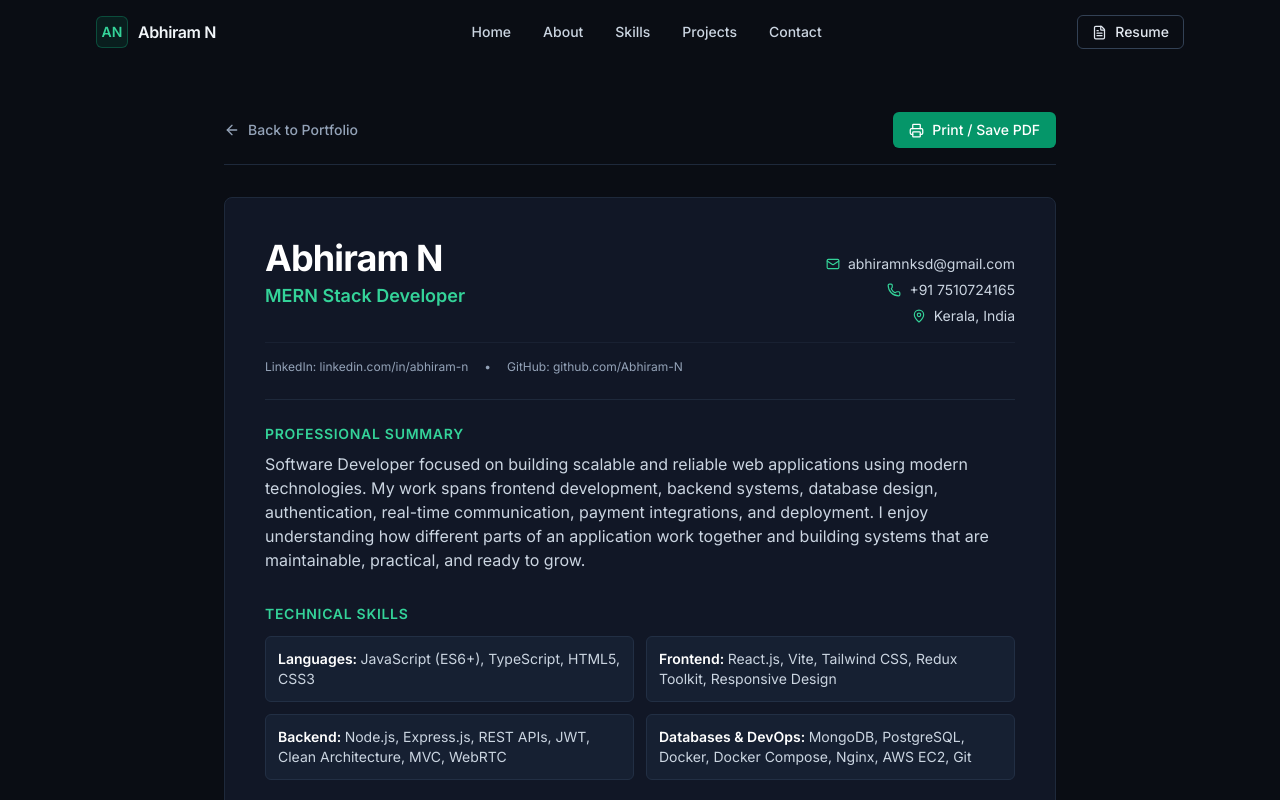
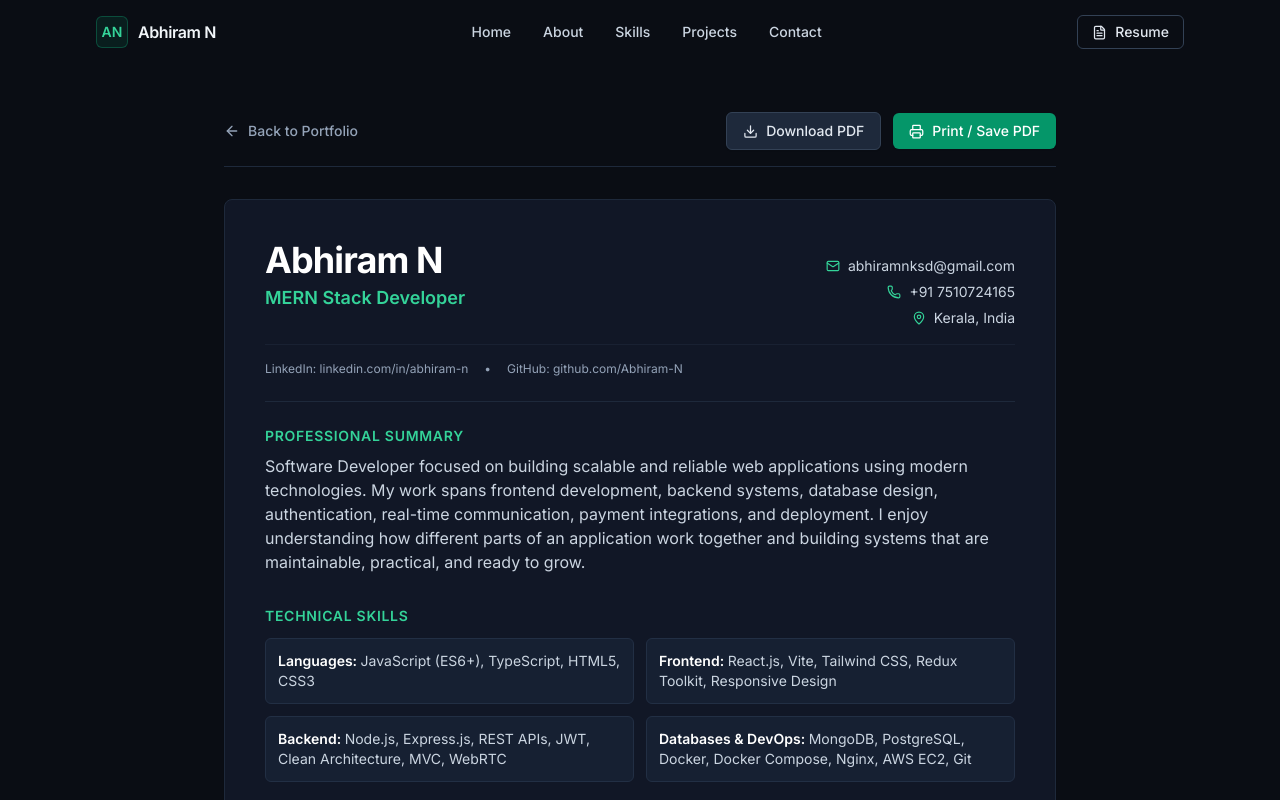
Before and after one commit to AbhiramN-Mern/Abhiram-portfolio, a React (Vite) app: page /resume in a window 1280 px wide. Shown: the top 800 px of the page. Built offline with nearby package versions, Linux system fonts and the light colour scheme.

Commit message:
feat:impliment resume

```diff
--- a/src/components/Hero/Hero.tsx
+++ b/src/components/Hero/Hero.tsx
@@ -1,5 +1,4 @@
 import { ArrowRight, FileText, Mail } from 'lucide-react';
-import { Link } from 'react-router-dom';
 import { personal } from '../../data/personal';
 
 const coreSkills = [
@@ -70,14 +69,15 @@ export default function Hero() {
                 <span>Contact Me</span>
               </button>
 
-              <Link
-                to="/resume"
+              <a
+                href="/Abhiram%20MERN%20STACK%20DEVELOPER.pdf"
+                download="Abhiram-N-Resume.pdf"
                 className="inline-flex items-center gap-2 px-4 py-2.5 text-slate-400 hover:text-slate-200 text-sm font-medium transition-colors"
-                aria-label="View Resume"
+                aria-label="Resume"
               >
                 <FileText size={16} />
                 <span>Resume</span>
-              </Link>
+              </a>
             </div>
           </div>
 
--- a/src/components/Navbar/Navbar.tsx
+++ b/src/components/Navbar/Navbar.tsx
@@ -1,6 +1,6 @@
 import { useState, useEffect, useRef } from 'react';
 import { Menu, X, FileText } from 'lucide-react';
-import { useLocation, useNavigate, Link } from 'react-router-dom';
+import { useLocation, useNavigate } from 'react-router-dom';
 
 const navLinks = [
   { label: 'Home', href: '#home' },
@@ -132,14 +132,15 @@ export default function Navbar() {
 
             {/* Actions: Resume + Mobile toggle */}
             <div className="flex items-center gap-3">
-              <Link
-                to="/resume"
+              <a
+                href="/Abhiram%20MERN%20STACK%20DEVELOPER.pdf"
+                download="Abhiram-N-Resume.pdf"
                 className="hidden md:inline-flex items-center gap-2 px-3.5 py-1.5 text-sm font-medium text-slate-200 border border-slate-700 rounded-md hover:border-emerald-500/50 hover:text-emerald-400 hover:bg-emerald-500/5 transition-all"
                 aria-label="Resume"
               >
                 <FileText size={15} />
                 <span>Resume</span>
-              </Link>
+              </a>
               <button
                 className="md:hidden p-2 text-slate-400 hover:text-white transition-colors rounded-md"
                 onClick={() => setMenuOpen(!menuOpen)}
@@ -195,14 +196,16 @@ export default function Navbar() {
         </div>
 
         <div className="pt-4 border-t border-[#1e293b]">
-          <Link
-            to="/resume"
+          <a
+            href="/Abhiram%20MERN%20STACK%20DEVELOPER.pdf"
+            download="Abhiram-N-Resume.pdf"
             onClick={() => setMenuOpen(false)}
             className="flex items-center justify-center gap-2 w-full px-4 py-2.5 text-sm font-medium text-slate-200 border border-slate-700 rounded-md hover:border-emerald-500/50 hover:text-emerald-400 hover:bg-emerald-500/5 transition-all"
+            aria-label="Resume"
           >
             <FileText size={16} />
             <span>View Resume</span>
-          </Link>
+          </a>
         </div>
       </div>
     </>
--- a/src/pages/Resume.tsx
+++ b/src/pages/Resume.tsx
@@ -1,6 +1,6 @@
 import { useEffect } from 'react';
 import { Link, useNavigate } from 'react-router-dom';
-import { ArrowLeft, Printer, ExternalLink, Mail, Phone, MapPin, ArrowRight } from 'lucide-react';
+import { ArrowLeft, Printer, Download, ExternalLink, Mail, Phone, MapPin, ArrowRight } from 'lucide-react';
 import { personal } from '../data/personal';
 
 export default function Resume() {
@@ -24,6 +24,16 @@ export default function Resume() {
             <span>Back to Portfolio</span>
           </button>
 
+          <div className="flex items-center gap-3">
+            <a
+              href="/Abhiram%20MERN%20STACK%20DEVELOPER.pdf"
+              download="Abhiram-N-Resume.pdf"
+              className="inline-flex items-center gap-2 px-4 py-2 border border-slate-700 bg-slate-800 hover:bg-slate-700 text-slate-200 hover:text-white font-medium text-sm rounded-md transition-colors shadow-sm"
+              title="Download Resume PDF"
+            >
+              <Download size={15} />
+              <span>Download PDF</span>
+            </a>
             <button
               onClick={() => window.print()}
               className="inline-flex items-center gap-2 px-4 py-2 bg-emerald-600 hover:bg-emerald-500 text-white font-medium text-sm rounded-md transition-colors shadow-sm"
@@ -32,6 +42,7 @@ export default function Resume() {
               <Printer size={15} />
               <span>Print / Save PDF</span>
             </button>
+          </div>
         </div>
 
         {/* Resume Paper Container */}
```
Lines whose indentation alone changed are shown as unchanged.
